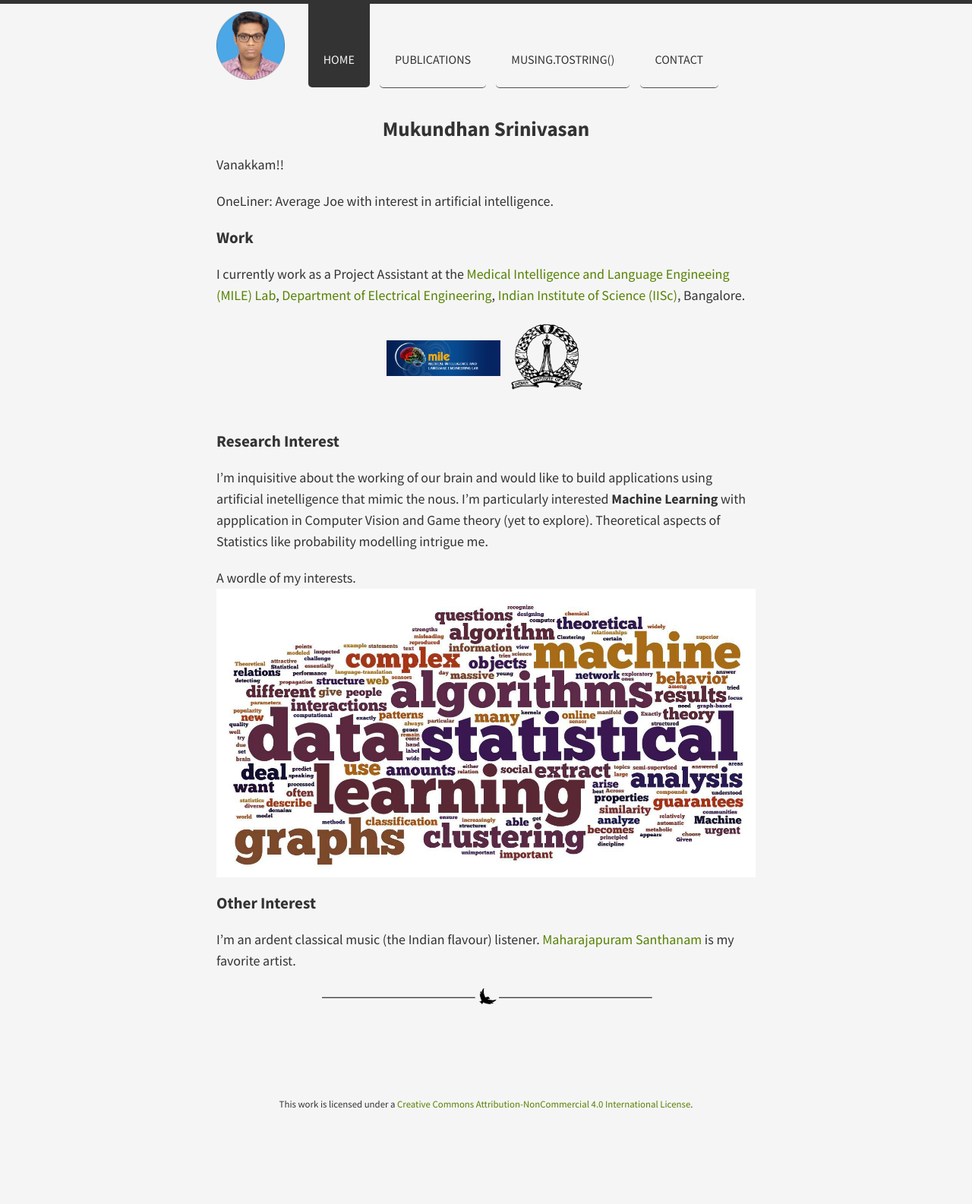
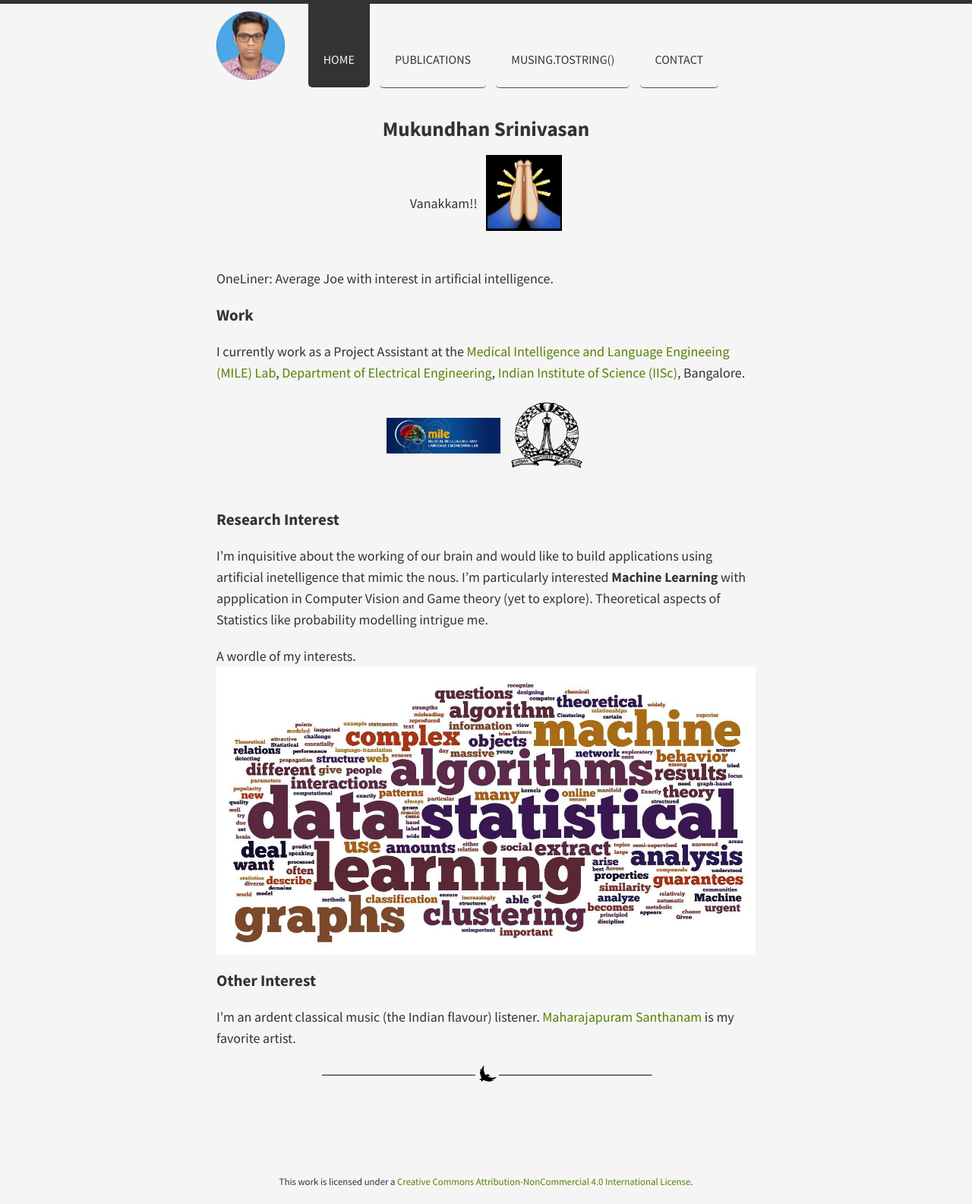
Before and after one commit to forkmsrini/forkmsrini.github.io-master, a Jekyll site: the page built from index.md, in a window 1280 px wide. Shown: the whole page at 76% size. Built offline with Jekyll 4.4.1, drawn with Linux system fonts in a browser that asks for light colours; nearby versions of some CDN libraries; Markdown is read by kramdown in place of the engine named in the settings; before the commit the page ends 1483 px from its top, so only the background shows below that.

Commit message:
Update index.md

```diff
--- a/index.md
+++ b/index.md
@@ -4,7 +4,13 @@ title: Home
 permalink: /
 ---
 
-Vanakkam!!
+<div align="center">
+<table text-align="center">
+<tr>
+<td>Vanakkam!!</td><td><img src='/public/images/vanakkam.png' width='100' border='0'></td>
+</tr>
+</table>
+</div>
 
 OneLiner: Average Joe with interest in artificial intelligence.
 
```
